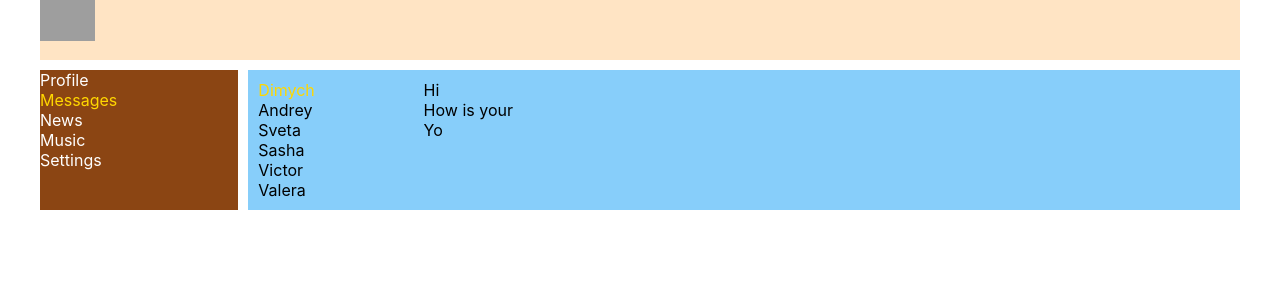
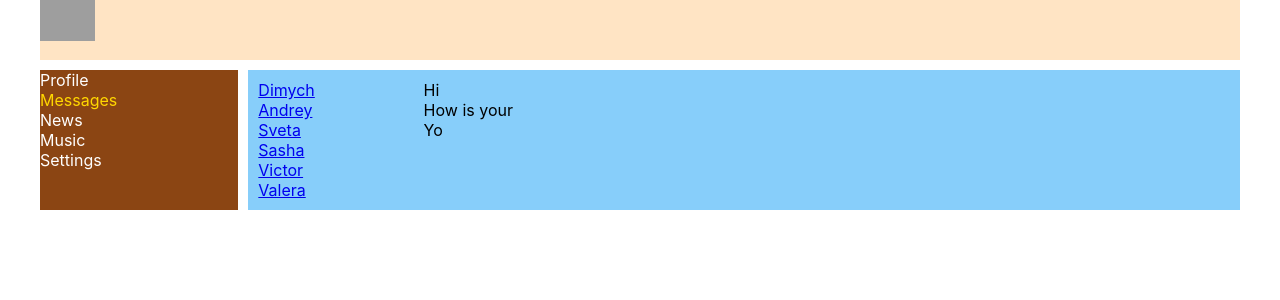
Before and after one commit to Aliaksandr91/social, a React (Create React App) app: page /dialogs in a window 1280 px wide. Shown: the top 300 px of the page. Built offline with nearby package versions, Linux system fonts and the light colour scheme; grey boxes are pictures that could not be loaded.

Commit message:
feat: lesson 22

```diff
--- a/src/App.tsx
+++ b/src/App.tsx
@@ -19,7 +19,7 @@ function App() {
                 <div className='app-wrapper-content'>
                     <Routes>
                         <Route path="/profile" element={<Profile/>}/>
-                        <Route path="/dialogs" element={<Dialogs/>}/>
+                        <Route path="/dialogs/*" element={<Dialogs/>}/>
                         <Route path="/news" element={<News/>}/>
                         <Route path="/music" element={<Music/>}/>
                         <Route path="/settings" element={<Settings/>}/>
--- a/src/components/Dialogs/Dialogs.tsx
+++ b/src/components/Dialogs/Dialogs.tsx
@@ -1,15 +1,28 @@
 import React from "react";
 import classes from "./Dialogs.module.css";
+import {NavLink} from "react-router-dom";
 export const Dialogs = () => {
     return (
         <div className={classes.dialogs}>
             <div className={classes.dialogsItems}>
-                <div className={classes.dialog + ' ' + classes.active}>Dimych</div>
-                <div className={classes.dialog}>Andrey</div>
-                <div className={classes.dialog}>Sveta</div>
-                <div className={classes.dialog}>Sasha</div>
-                <div className={classes.dialog}>Victor</div>
-                <div className={classes.dialog}>Valera</div>
+                <div className={classes.dialog + ' ' + classes.active}>
+                    <NavLink to='/dialogs/1'>Dimych</NavLink>
+                </div>
+                <div className={classes.dialog}>
+                    <NavLink to='/dialogs/2'>Andrey</NavLink>
+                </div>
+                <div className={classes.dialog}>
+                    <NavLink to='/dialogs/3'>Sveta</NavLink>
+                </div>
+                <div className={classes.dialog}>
+                    <NavLink to='/dialogs/4'>Sasha</NavLink>
+                </div>
+                <div className={classes.dialog}>
+                    <NavLink to='/dialogs/5'>Victor</NavLink>
+                </div>
+                <div className={classes.dialog}>
+                    <NavLink to='/dialogs/6'>Valera</NavLink>
+                </div>
             </div>
             <div className={classes.messages}>
                 <div className={classes.message}>Hi</div>
```
